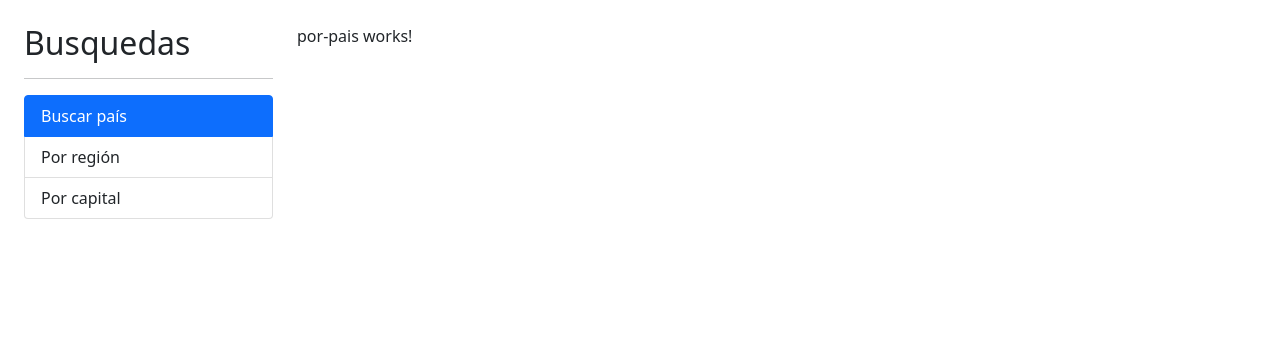
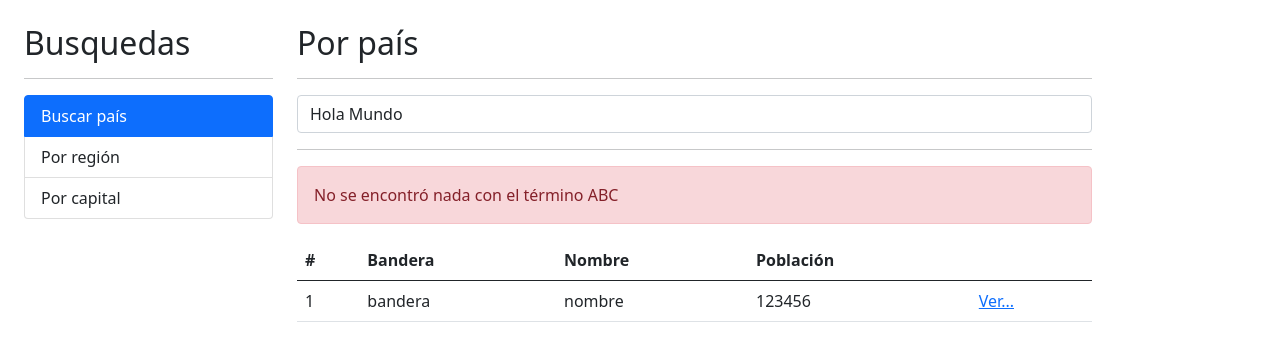
Before and after one commit to lescobarc/Angular3paisesApp, an Angular app: page / in a window 1280 px wide. Shown: the top 348 px of the page. Built offline with nearby package versions, Linux system fonts and the light colour scheme.

Commit message:
S8-102 Componente para buscar por país

```diff
--- a/src/app/pais/pages/por-pais/por-pais.component.html
+++ b/src/app/pais/pages/por-pais/por-pais.component.html
@@ -1 +1,46 @@
-<p>por-pais works!</p>
+<h2>Por país </h2>
+<hr>
+
+<div class="row">
+    <div class="col">
+        <form (ngSubmit)="buscar()" autocomplete="off">
+             <input type="text"
+                    name = "termino"
+                    class="form-control"
+                    [(ngModel)] ="termino"
+                    placeholder = "Buscar país.." />
+         </form>
+    </div>
+</div>
+
+<hr>
+<div class="alert alert-danger">
+    No se encontró nada con el término ABC
+</div>
+
+<div class="row">
+    <div class="col">
+        <table class="table table-hover">
+            <thead>
+                <tr>
+                    <th>#</th>
+                    <th>Bandera</th>
+                    <th>Nombre</th>
+                    <th>Población</th>
+                    <th></th>
+                </tr>
+            </thead>
+            <tbody>
+                <tr>
+                    <td>1</td>
+                    <td>bandera</td>
+                    <td>nombre</td>
+                    <td>123456</td>
+                    <td>
+                        <a href="/pais/cri">Ver...</a>
+                    </td>
+                </tr>
+            </tbody>
+        </table>
+    </div>
+</div>
--- a/src/app/pais/pages/por-pais/por-pais.component.ts
+++ b/src/app/pais/pages/por-pais/por-pais.component.ts
@@ -5,11 +5,13 @@
   templateUrl: './por-pais.component.html',
   styleUrls: ['./por-pais.component.css']
 })
-export class PorPaisComponent implements OnInit {
+export class PorPaisComponent  {
 
+  termino: string = "Hola Mundo"
   constructor() { }
 
-  ngOnInit(): void {
+  buscar(){
+    console.log(this.termino)
   }
 
 }
--- a/src/app/pais/pais.module.ts
+++ b/src/app/pais/pais.module.ts
@@ -1,9 +1,11 @@
 import { NgModule } from '@angular/core';
 import { CommonModule } from '@angular/common';
+import { FormsModule } from '@angular/forms';
 import { PorCapitalComponent } from './pages/por-capital/por-capital.component';
 import { PorPaisComponent } from './pages/por-pais/por-pais.component';
 import { PorRegionComponent } from './pages/por-region/por-region.component';
 import { VerPaisComponent } from './pages/ver-pais/ver-pais.component';
+
 
 
 
@@ -21,7 +23,8 @@
     VerPaisComponent
   ],
   imports: [
-    CommonModule
+    CommonModule,
+    FormsModule
   ]
 })
 export class PaisModule { }
```
